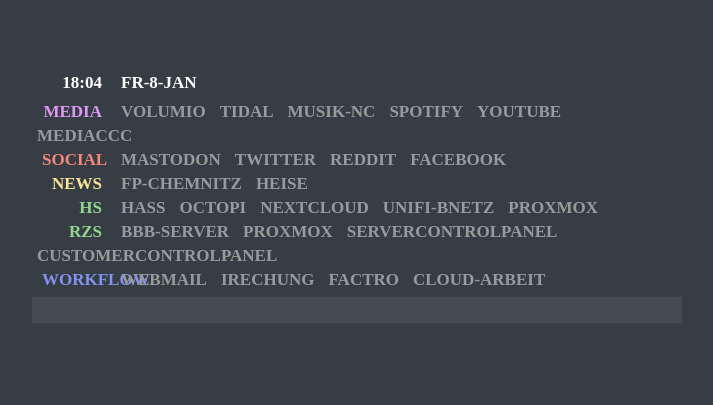
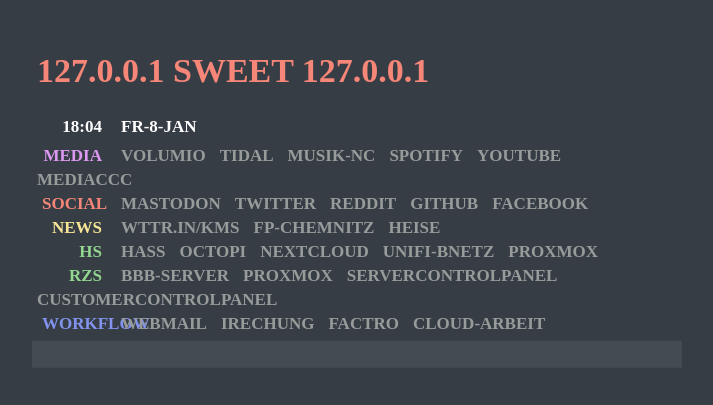
Before and after one commit to matthes-me/startpage2021, a plain HTML site: page index.html in a window 1280 px wide. Shown: the part 203-608 px from the top of the page, without its empty margins (288-1001 px from the left). Drawn offline with Linux system fonts and the light colour scheme.

Commit message:
aussehen geändert - dev rss feeds

```diff
--- a/index.html
+++ b/index.html
@@ -12,7 +12,7 @@
 
 <body>
 	<main>
-
+	<div><li class="red"><h1>127.0.0.1 sweet 127.0.0.1</h1></li></div>
 	 	<div id="clock">
 			<li class="header"><div id="clockbox">15:35</div></li>
 			<li><div id="datebox">TUE-17-FEB</div></li>
@@ -33,10 +33,12 @@
 			<li><a href="https://toot.chemnitz.social/web/getting-started">Mastodon</a></li>
 			<li><a href="https://twitter.com/">Twitter</a></li>
 			<li><a href="https://www.reddit.com/">Reddit</a></li>
+			<li><a href="https://github.com/">Github</a></li>
 			<li><a href="https://www.facebook.com/">Facebook</a></li>
 		</div>
 		<div>
 			<li class="header"><div class="yellow">NEWS</div></li>
+			<li><a class="hvr-underline-form-left-yellow" href="https://wttr.in/chemnitz">wttr.in/kms</a></li>
 			<li><a class="hvr-underline-from-left-yellow" href="https://www.freiepresse.de/">FP-Chemnitz</a></li>
 			<li><a class="hvr-underline-from-left-yellow" href="https://www.heise.de/">Heise</a></li>
 		</div>
```
